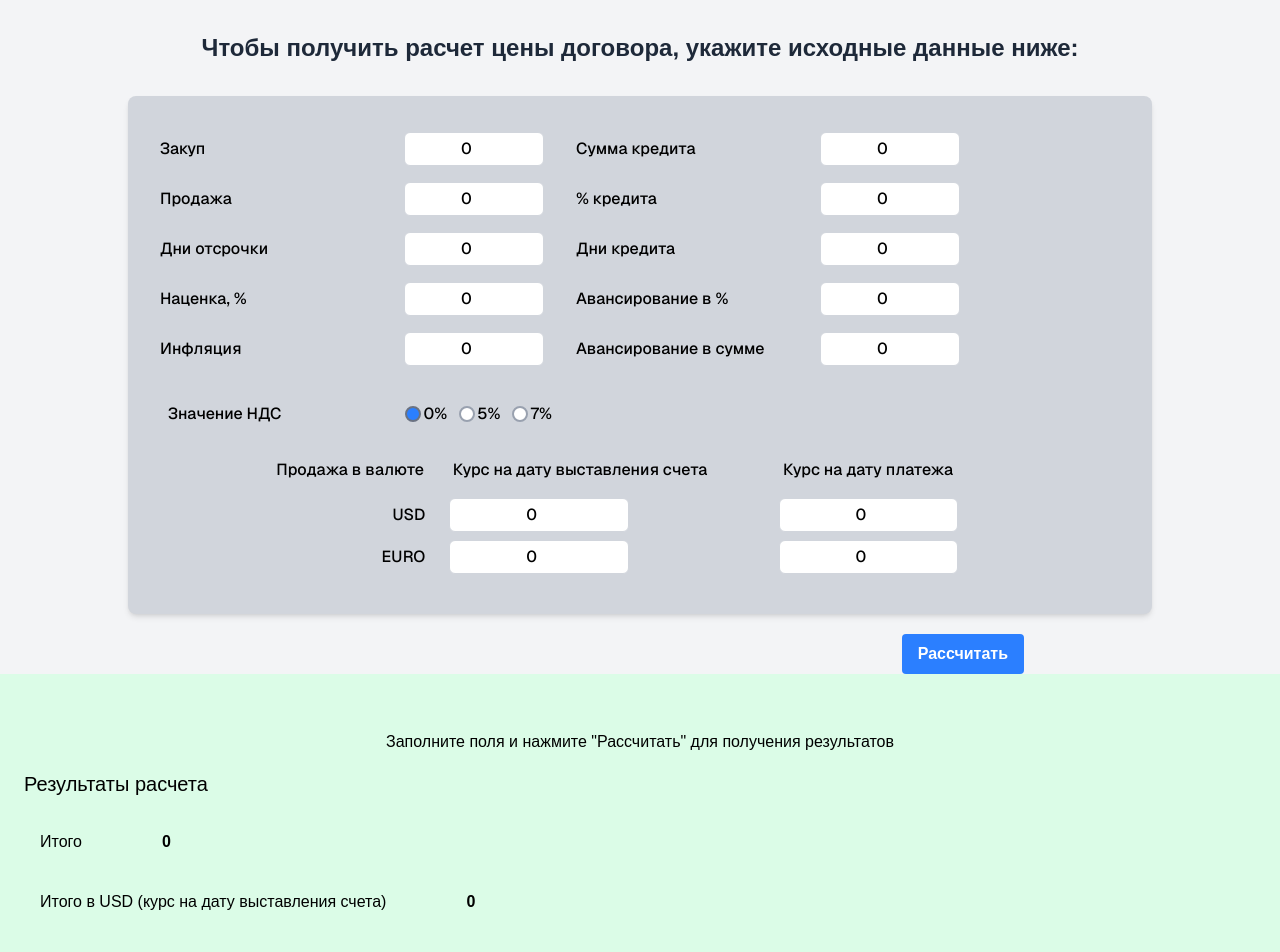
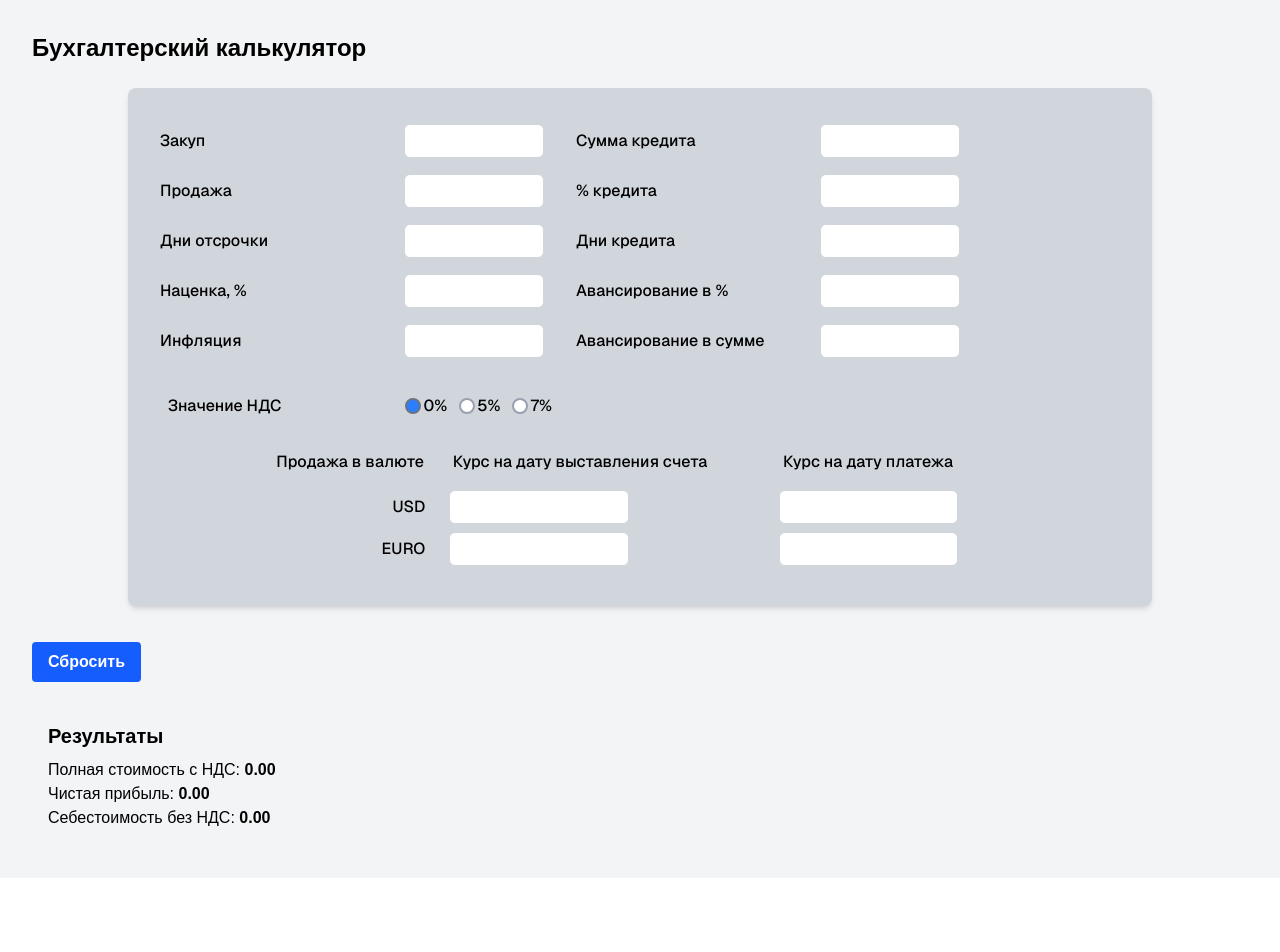
Before and after one commit to djhotdog1e/calculator_cir, a Next.js app: page / in a window 1280 px wide. Shown: the top 952 px of the page. After the commit the page ends 878 px from the top, so only its background shows below. Built offline with nearby package versions, Linux system fonts and the light colour scheme.

Commit message:
add strategies for caclulation types

```diff
--- a/src/app/components/ResultTable/ResultSection/Calculation.js
+++ /dev/null
@@ -1,23 +0,0 @@
-export const calculateResults = (values) => {
-  const fieldsToSum = ['buy', 'creditAmount', 'sale', 'creditPercent', 'delayDays',
-    'creditDays', 'markup', 'advancePercent', 'inflation', 'advanceAmount'];
-
-  const ndsPercent = parseInt(values.nds || 0);
-
-  const total = fieldsToSum.reduce((sum, field) => {
-    return sum + (Number(values[field]) || 0) * (1 + ndsPercent / 100);
-  }, 0);
-
-  const usdInvoiceRate = Number(values.usdInvoice) || 1;
-  const usdPaymentRate = Number(values.usdPayment) || 1;
-  const euroInvoiceRate = Number(values.euroInvoice) || 1;
-  const euroPaymentRate = Number(values.euroPayment) || 1;
-
-  return {
-    total: total,
-    totalUsdInvoice: total / usdInvoiceRate,
-    totalEuroInvoice: total / euroInvoiceRate,
-    totalUsdPayment: total / usdPaymentRate,
-    totalEuroPayment: total / euroPaymentRate,
-  };
-};
--- a/src/app/components/ResultTable/ResultSection/ResultSection.jsx
+++ b/src/app/components/ResultTable/ResultSection/ResultSection.jsx
@@ -1,62 +1,17 @@
-import React from 'react';
+import { strategies } from "../../../../../utils/strategies/calc_strategies";
+
 
 export default function ResultsSection({ results }) {
-  const resultItems = [
-    {
-      key: 'total',
-      label: 'Итого',
-      value: results.total,
-    },
-    {
-      key: 'totalUsdInvoice',
-      label: 'Итого в USD (курс на дату выставления счета)',
-      value: results.totalUsdInvoice,
-    },
-    {
-      key: 'totalEuroInvoice',
-      label: 'Итого в EURO (курс на дату выставления счета)',
-      value: results.totalEuroInvoice,
-    },
-    {
-      key: 'totalUsdPayment',
-      label: 'Итого в USD (курс на дату платежа)',
-      value: results.totalUsdPayment,
-    },
-    {
-      key: 'totalEuroPayment',
-      label: 'Итого в EURO (курс на дату платежа)',
-      value: results.totalEuroPayment,
-    }
-  ];
-
   return (
-    <div className="bg-green-100 p-6">
-      {results.total === 0 && (
-        <div className="mt-4 p-4 text-center">
-          <p className="text-black">
-            Заполните поля и нажмите "Рассчитать" для получения результатов
-          </p>
-        </div>
-      )}
-      <h2 className="text-xl font-medium mb-4 text-black">Результаты расчета</h2>
-      <div className="space-y-1">
-        {resultItems.map((item) => (
-          <div
-            key={item.key}
-            className={`p-4 ${item.className}`}
-          >
-            <div className="flex items-center">
-              <span className="text-md font-medium text-black">
-                {item.label}
-              </span>
-              <span className="font-bold text-black ml-20">
-                {item.value} {item.currency}
-              </span>
-            </div>
-          </div>
+    <div className="mt-6 bg-gray-100 p-4 rounded">
+      <h2 className="text-xl font-semibold mb-2 text-black">Результаты</h2>
+      <ul>
+        {strategies.map(({ key, label }) => (
+          <li key={key} className="text-black">
+            {label}: <strong>{results[key]?.toFixed(2) || '—'}</strong>
+          </li>
         ))}
-      </div>
-
+      </ul>
     </div>
   );
 }
--- /dev/null
+++ b/src/app/components/calculator.jsx
@@ -0,0 +1,25 @@
+import React from 'react';
+import TableForm from './InputTable/TableForm/TableForm';
+import ResultsSection from './ResultTable/ResultSection/ResultSection';
+import { useCalculator } from '../hooks/useCalc';
+
+export default function Calculator() {
+  const { values, handleChange, results, reset } = useCalculator();
+
+  return (
+    <div className="p-8 bg-gray-100 min-h-screen">
+      <h1 className="text-2xl font-bold mb-6 text-black">Бухгалтерский калькулятор</h1>
+
+      <TableForm values={values} onChange={handleChange} />
+
+      <button
+        className="mt-4 bg-blue-600 text-white font-semibold px-4 py-2 rounded"
+        onClick={reset}
+      >
+        Сбросить
+      </button>
+
+      <ResultsSection results={results} />
+    </div>
+  );
+}
--- /dev/null
+++ b/src/app/hooks/useCalc.js
@@ -0,0 +1,41 @@
+import { useState, useMemo } from 'react';
+import { calculateResults } from '../../../utils/calculations';
+
+const defaultValues = {
+  buy: '',
+  creditAmount: '',
+  sale: '',
+  creditPercent: '',
+  delayDays: '',
+  creditDays: '',
+  markup: '',
+  advancePercent: '',
+  inflation: '',
+  advanceAmount: '',
+  nds: '0',
+  usdInvoice: '',
+  usdPayment: '',
+  euroInvoice: '',
+  euroPayment: '',
+};
+
+export const useCalculator = () => {
+  const [values, setValues] = useState(defaultValues);
+
+  const handleChange = (e) => {
+    const { name, value } = e.target;
+    setValues((prev) => ({
+      ...prev,
+      [name]: value,
+    }));
+  };
+
+  const results = useMemo(() => calculateResults(values), [values]);
+
+  return {
+    values,
+    handleChange,
+    results,
+    reset: () => setValues(defaultValues),
+  };
+};
--- a/src/app/page.jsx
+++ b/src/app/page.jsx
@@ -1,71 +1,9 @@
 "use client";
 
-import { useState } from "react";
-import TableForm from "./components/InputTable/TableForm/TableForm";
-import ResultsSection from "./components/ResultTable/ResultSection/ResultSection";
-import { calculateResults } from "./components/ResultTable/ResultSection/Calculation";
+import Calculator from "./components/calculator";
 
-const initialValues = {
-  buy: 0,
-  creditAmount: 0,
-  sale: 0,
-  creditPercent: 0,
-  delayDays: 0,
-  creditDays: 0,
-  markup: 0,
-  advancePercent: 0,
-  inflation: 0,
-  advanceAmount: 0,
-  nds: "0",
-  usdInvoice: 0,
-  usdPayment: 0,
-  euroInvoice: 0,
-  euroPayment: 0,
-};
-
-const initialResults = {
-  total: 0,
-  totalUsdInvoice: 0,
-  totalEuroInvoice: 0,
-  totalUsdPayment: 0,
-  totalEuroPayment: 0,
-};
 
 export default function Page() {
-  const [values, setValues] = useState(initialValues);
-  const [results, setResults] = useState(initialResults);
 
-  const handleCalculate = () => {
-    setResults(calculateResults(values));
-  };
-
-  const handleChange = (e) => {
-    const { name, value, type } = e.target;
-    setValues((prev) => ({
-      ...prev,
-      [name]: type === "number" ? (value === "" ? "" : Number(value)) : value,
-    }));
-  };
-
-  return (
-    <div className="min-h-screen bg-gray-100 py-8">
-      <div className="container mx-auto px-4">
-        <h1 className="text-2xl font-bold text-gray-800 text-center mb-8">
-          Чтобы получить расчет цены договора, укажите исходные данные ниже:
-        </h1>
-        <TableForm
-          values={values}
-          onChange={handleChange}
-        />
-      </div>
-      <div className="flex justify-end items-center max-w-4/5">
-        <button onClick={handleCalculate} className="bg-blue-500 hover:bg-blue-700 text-white font-bold py-2 px-4 rounded">
-        Рассчитать
-        </button>
-      </div>
-      <div>
-        <ResultsSection results={results} />
-      </div>
-    </div>
-  );
+  return Calculator();
 }
--- /dev/null
+++ b/utils/calculations.js
@@ -0,0 +1,16 @@
+import { strategies } from "./strategies/calc_strategies";
+
+export const calculateResults = (values) => {
+  const results = {};
+
+  for (const strategy of strategies) {
+    const inputs = {};
+    for (const key of strategy.dependsOn) {
+      inputs[key] = values[key];
+    }
+
+    results[strategy.key] = strategy.calculate(inputs);
+  }
+
+  return results;
+};
--- /dev/null
+++ b/utils/strategies/calc_strategies.js
@@ -0,0 +1,6 @@
+import { profit } from "../../utils/strategies/profit";
+import { totalCost } from "../../utils/strategies/totalCost";
+import { netCost } from "../../utils/strategies/netCost";
+
+
+export const strategies = [totalCost, profit, netCost];
--- /dev/null
+++ b/utils/strategies/netCost.js
@@ -0,0 +1,6 @@
+export const netCost = {
+  key: 'netCost',
+  label: 'Себестоимость без НДС',
+  dependsOn: ['buy'],
+  calculate: ({ buy }) => parseFloat(buy) || 0,
+};
--- /dev/null
+++ b/utils/strategies/profit.js
@@ -0,0 +1,9 @@
+// calculator/strategies/profit.js
+export const profit = {
+  key: 'profit',
+  label: 'Чистая прибыль',
+  dependsOn: ['sale', 'buy'],
+  calculate: ({ sale, buy }) => {
+    return (parseFloat(sale) || 0) - (parseFloat(buy) || 0);
+  },
+};
--- /dev/null
+++ b/utils/strategies/totalCost.js
@@ -0,0 +1,14 @@
+export const totalCost = {
+  key: 'totalCost',
+  label: 'Полная стоимость с НДС',
+  dependsOn: ['buy', 'creditAmount', 'sale', 'nds'],
+  calculate: ({ buy, creditAmount, sale, nds }) => {
+    const ndsPercent = parseFloat(nds || 0);
+    const total =
+      (parseFloat(buy) || 0) +
+      (parseFloat(creditAmount) || 0) +
+      (parseFloat(sale) || 0);
+
+    return total * (1 + ndsPercent / 100);
+  },
+};
```
